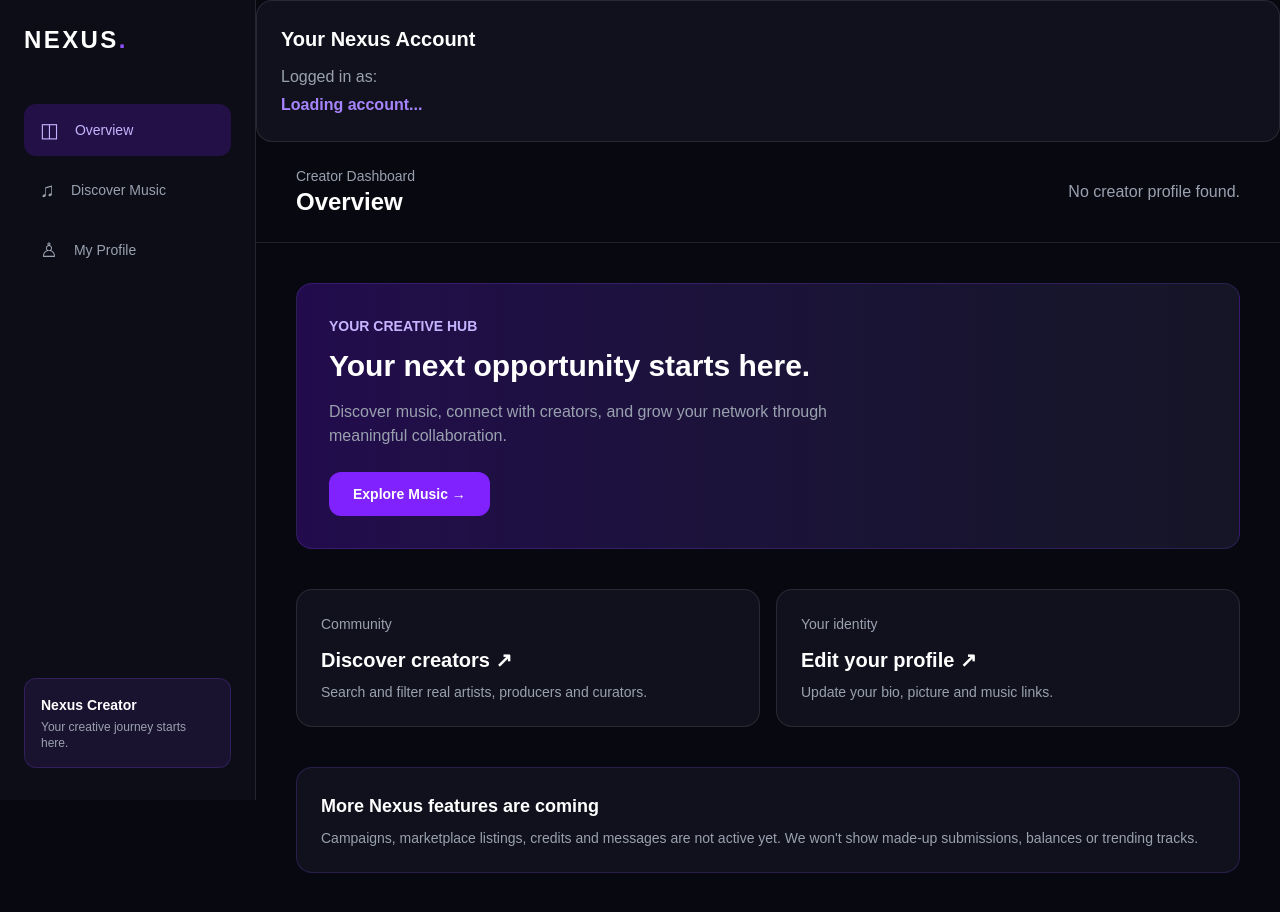
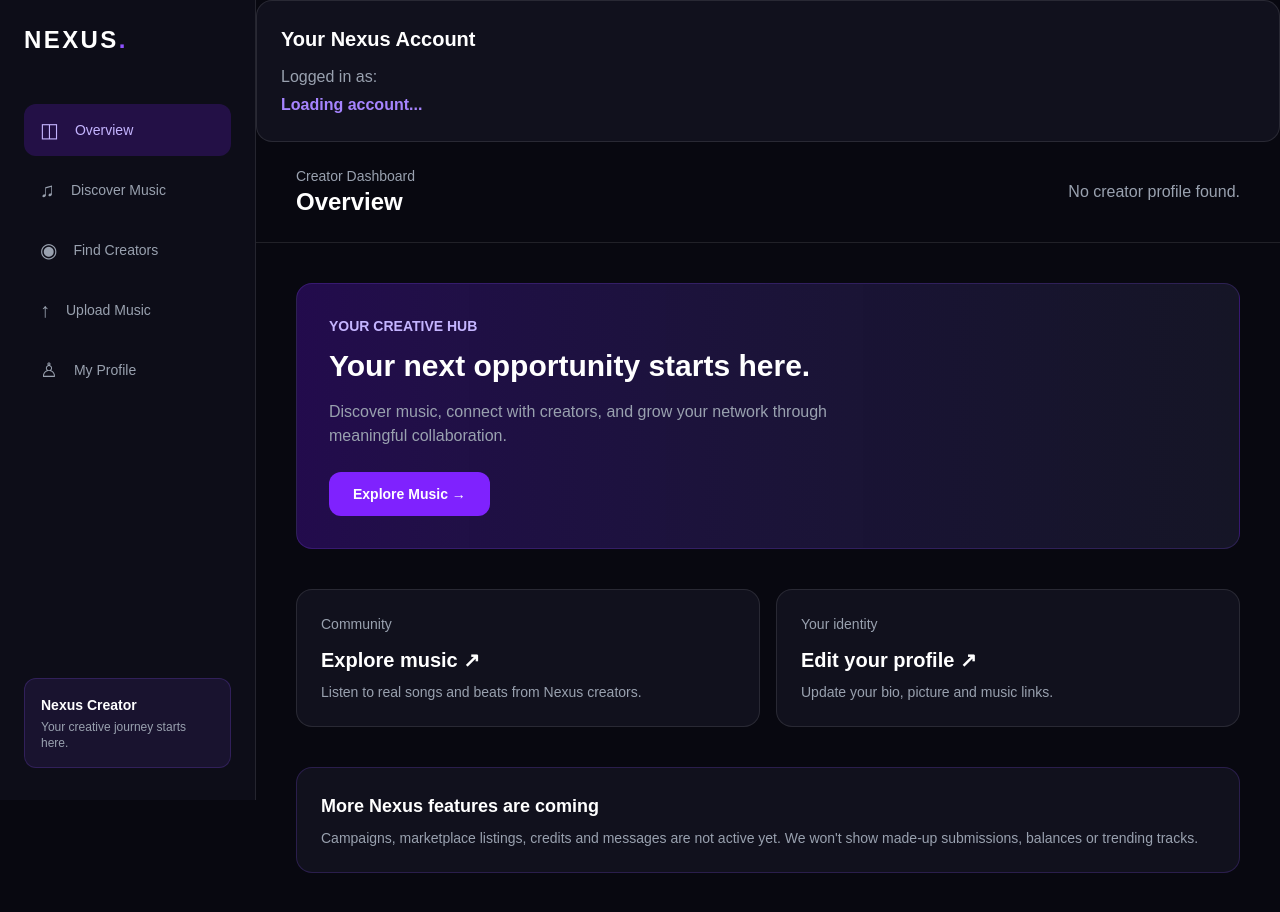
Before and after one commit to TSS-007/Nexus_Music, a Next.js app in the folder web/: page /dashboard in a window 1280 px wide. Built offline with nearby package versions, Linux system fonts and the light colour scheme; no server answers.

Commit message:
Connect homepage and dashboard to music library and upload flow

```diff
--- a/web/src/app/dashboard/page.tsx
+++ b/web/src/app/dashboard/page.tsx
@@ -4,7 +4,9 @@ import CreatorProfile from "./CreatorProfile";
 
 const navigation = [
   { icon: "◫", label: "Overview", href: "/dashboard" },
-  { icon: "♫", label: "Discover Music", href: "/discover" },
+  { icon: "♫", label: "Discover Music", href: "/music" },
+  { icon: "◉", label: "Find Creators", href: "/discover" },
+  { icon: "↑", label: "Upload Music", href: "/upload" },
 
 
 
@@ -93,10 +95,10 @@ export default function Dashboard() {
 
           {/* Real activity replaces the former demonstration numbers. */}
           <section className="mb-10 grid gap-4 sm:grid-cols-2">
-            <Link href="/discover" className="group rounded-2xl border border-white/10 bg-[#11111d] p-6 transition duration-200 hover:-translate-y-1 hover:border-violet-500/60 hover:shadow-lg hover:shadow-violet-900/20">
+            <Link href="/music" className="group rounded-2xl border border-white/10 bg-[#11111d] p-6 transition duration-200 hover:-translate-y-1 hover:border-violet-500/60 hover:shadow-lg hover:shadow-violet-900/20">
               <p className="text-sm text-gray-400">Community</p>
-              <h3 className="mt-3 text-xl font-bold">Discover creators ↗</h3>
-              <p className="mt-2 text-sm text-gray-400">Search and filter real artists, producers and curators.</p>
+              <h3 className="mt-3 text-xl font-bold">Explore music ↗</h3>
+              <p className="mt-2 text-sm text-gray-400">Listen to real songs and beats from Nexus creators.</p>
             </Link>
             <Link href="/profile" className="group rounded-2xl border border-white/10 bg-[#11111d] p-6 transition duration-200 hover:-translate-y-1 hover:border-violet-500/60 hover:shadow-lg hover:shadow-violet-900/20">
               <p className="text-sm text-gray-400">Your identity</p>
```
